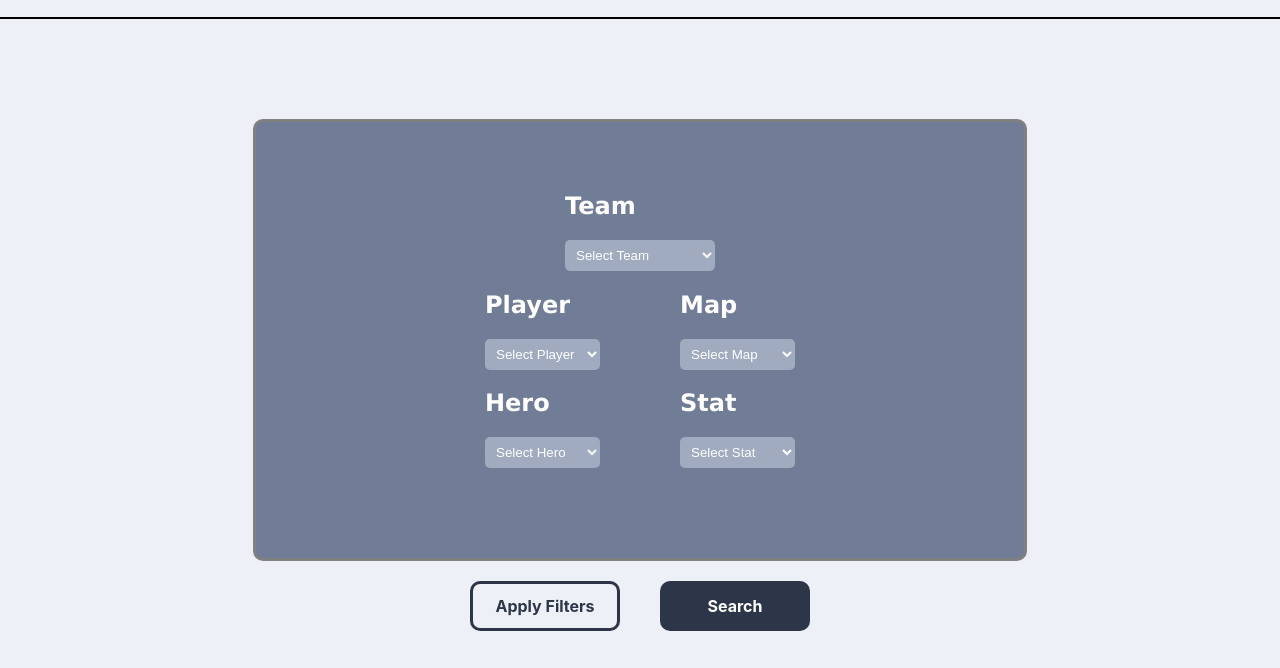
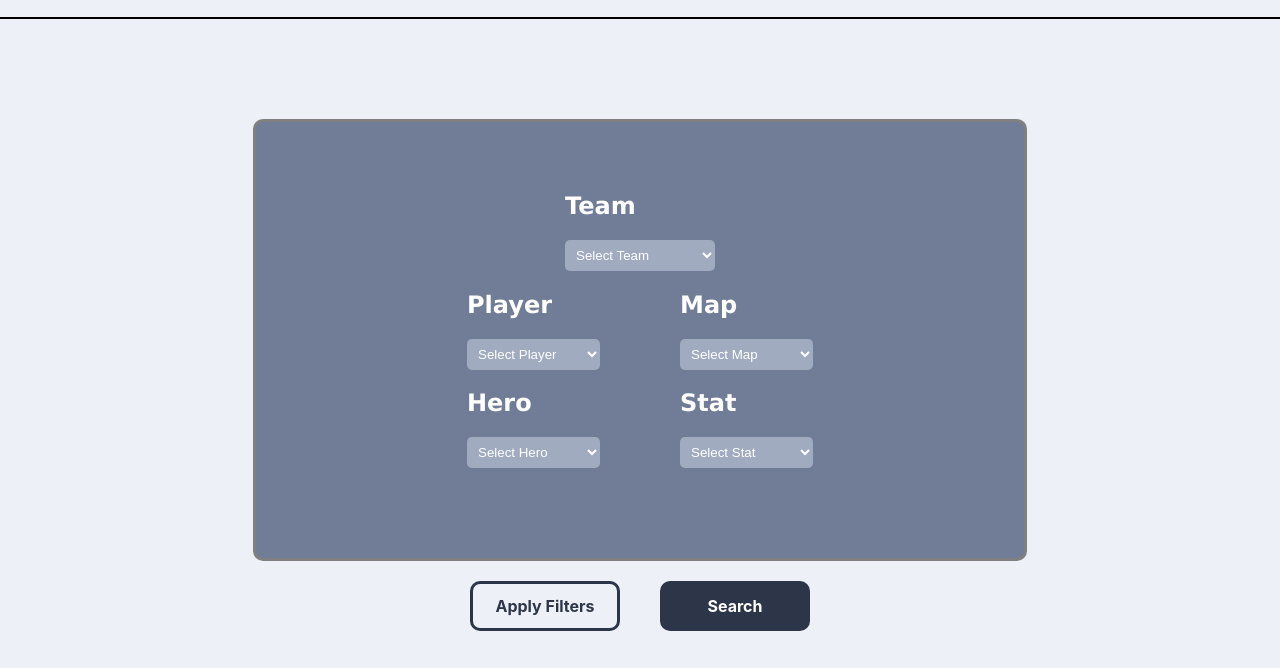
Before and after one commit to fugeretrevin/OWL-Data-DSA, a plain HTML site: page index.html in a window 1280 px wide. Shown: the part 132-800 px from the top of the page. Drawn offline with Linux system fonts and the light colour scheme.

Commit message:
Small update to filter to search flow

```diff
--- a/script.js
+++ b/script.js
@@ -2,6 +2,10 @@ document.addEventListener('DOMContentLoaded', () =>
 {
     const teamSelect = document.getElementById("team-dropdown");
     const playerSelect = document.getElementById("player-dropdown");
+    const mapSelect = document.getElementById("map-dropdown");
+    const heroSelect = document.getElementById("hero-dropdown");
+
+
     fetch("./teams.json")
         .then(response => response.json())
 
@@ -30,6 +34,35 @@ document.addEventListener('DOMContentLoaded', () =>
                 }
             });
         })
+    fetch("./maps.json")
+        .then(response => response.json())
+
+        .then(data => {
+            data.forEach(mapObj => {
+                const option = document.createElement("option");
+                option.value = mapObj;
+                option.textContent = mapObj;
+                mapSelect.appendChild(option);
+            });
+
+
+        })
+    fetch("./heros.json")
+        .then(response => response.json())
+
+        .then(data => {
+            data.forEach(heroObj => {
+                const option = document.createElement("option");
+                option.value = heroObj;
+                option.textContent = heroObj;
+                heroSelect.appendChild(option);
+            });
+
+
+        })
+
+
+
     const resultsContainer = document.getElementById('results-container');
     resultsContainer.visible = false;
     resultsContainer.style.display = 'none';
@@ -48,7 +81,7 @@ document.addEventListener('DOMContentLoaded', () =>
         const filters = document.getElementById('filters');
         const resultsHeader = document.getElementById('results-header');
         const results = document.getElementById('results');
-        results.textContent = "no data- tags are " + filters.textContent;
+        results.textContent = "Tags: " + filters.textContent;
         filters.innerHTML = '';
         const existingAlert = resultsHeader.querySelector('.alert-text');
         if (existingAlert) {
@@ -56,9 +89,6 @@ document.addEventListener('DOMContentLoaded', () =>
         }
         if (teamInput.value !== '') {
             addTag("Team: " + teamInput.value, filters);
-        }
-        else {
-
         }
         if (playerInput.value !== '') {
             addTag("Player: " + playerInput.value, filters);
@@ -151,6 +181,9 @@ document.addEventListener('DOMContentLoaded', () =>
             if (!teamSelected) {
                 results.textContent = "Team and one other filter required.";
             }
+            //Actually search
+
+
         }
 
 
--- a/styles.css
+++ b/styles.css
@@ -86,6 +86,7 @@ body{
     border: 0px solid gray;
     width: 100%;
     color: white;
+    max-height: 150px;
 
 }
 
```
